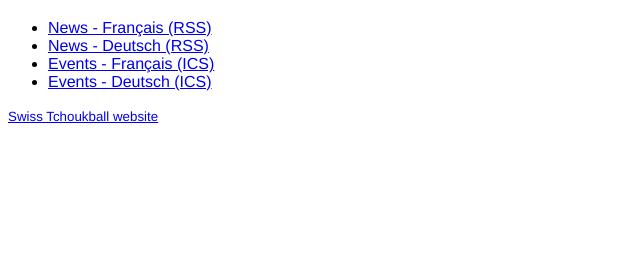
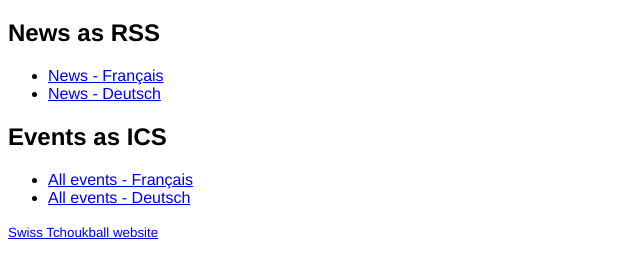
Before and after one commit to SwissTchoukball/feeds, a website: page public/index.html in a window 1280 px wide. Shown: the part 61-338 px from the top of the page, without its empty margins (0-640 px from the left). Drawn offline with Linux system fonts and the light colour scheme.

Commit message:
fix(events): move files to dedicated subfolder

```diff
--- a/public/index.html
+++ b/public/index.html
@@ -14,11 +14,16 @@
   <body>
     <main>
       <h1>Swiss Tchoukball feeds</h1>
+      <h2>News as RSS</h2>
       <ul>
-        <li><a href="/news-fr.xml">News - Français (RSS)</a></li>
-        <li><a href="/news-de.xml">News - Deutsch (RSS)</a></li>
-        <li><a href="/events-fr.xml">Events - Français (ICS)</a></li>
-        <li><a href="/events-de.xml">Events - Deutsch (ICS)</a></li>
+        <li><a href="/news-fr.xml">News - Français</a></li>
+        <li><a href="/news-de.xml">News - Deutsch</a></li>
+      </ul>
+
+      <h2>Events as ICS</h2>
+      <ul>
+        <li><a href="/events/all-fr.xml">All events - Français</a></li>
+        <li><a href="/events/all-de.xml">All events - Deutsch</a></li>
       </ul>
     </main>
     <footer>
--- a/src/generate-events-ics.ts
+++ b/src/generate-events-ics.ts
@@ -204,15 +204,15 @@
 
 const writeIcsFiles = async (icsEvents: string, name: string) => {
   console.log(`Writing ICS events ${name} to files...`);
-  await fs.writeFile(`${__dirname}/../public/${name}.ics`, icsEvents);
+  await fs.writeFile(`${__dirname}/../public/events/${name}.ics`, icsEvents);
 };
 
 const run = async () => {
   const events = await getEvents();
   const icsEventsFr = createIcsEvents(events, "fr");
   const icsEventsDe = createIcsEvents(events, "de");
-  await writeIcsFiles(icsEventsFr, "events-fr");
-  await writeIcsFiles(icsEventsDe, "events-de");
+  await writeIcsFiles(icsEventsFr, "all-fr");
+  await writeIcsFiles(icsEventsDe, "all-de");
 };
 
 run();
```
Also changed, not shown: 1 other file.
